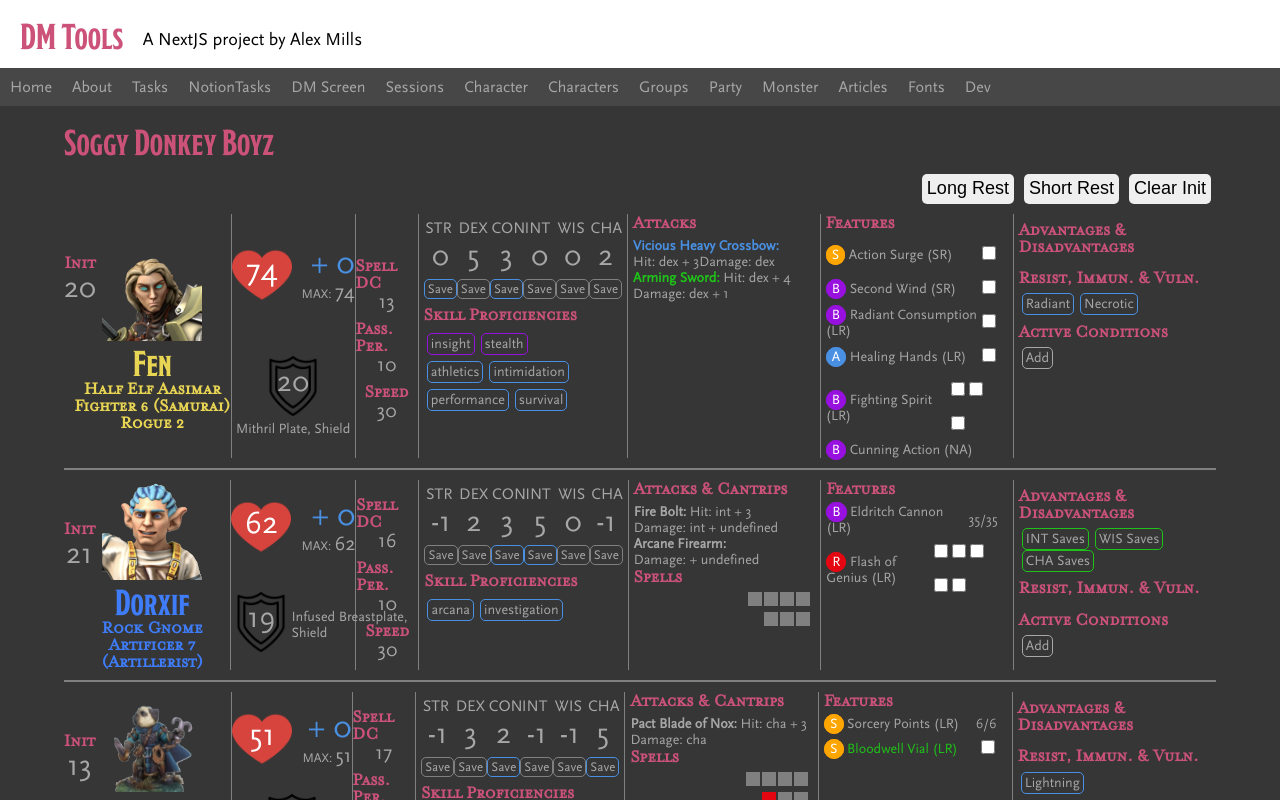
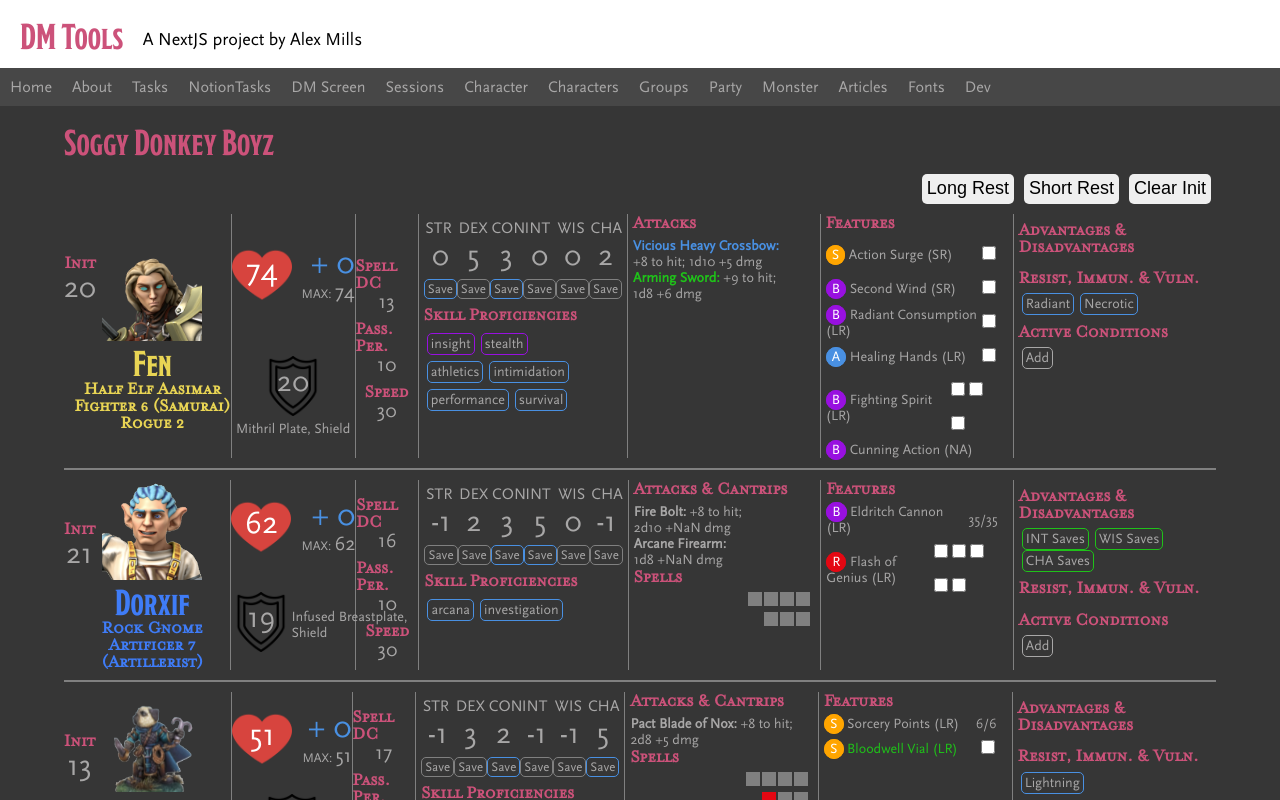
Before and after one commit to cardiacunicorn/dm-tools, a Next.js app: page /party in a window 1280 px wide. Shown: the top 800 px of the page. Built offline with nearby package versions, Linux system fonts and the light colour scheme; a web font is replaced by a local one.

Commit message:
progress on to hit and damage

```diff
--- a/components/players/Attack.tsx
+++ b/components/players/Attack.tsx
@@ -1,26 +1,38 @@
 import styles from '../../styles/Players.module.scss'
 
-const Attack = ({ pb, attack }) => {
+const Attack = ({ pb, ab, attack }) => {
 
-  var hit = pb + attack.hit_bonus
+  const hit = pb + ab + attack.hit_bonus
   let hitSection: JSX.Element = <></>;
   if (hit > -5) {
     hitSection = (
       <div className={styles.hit}>
-            Hit: {attack.attribute} {attack.hit_bonus == 0 ? '+ '+pb : '+ '+(pb+attack.hit_bonus)}
+        +{hit} to hit;&nbsp;
       </div>
     )
   }
 
+  const damageDies = attack.damage_die_quantity+'d'+attack.damage_die
+  const damageBonus = ab + attack.damage_bonus
+  var damage: string;
+  if (damageBonus != 0) {
+    damage = damageDies+' +'+damageBonus
+  } else {
+    damage = damageDies
+  }
+  let damageSection = (
+    <div className={styles.damage}>
+      {damage} dmg
+    </div>
+  )
+
   return (
       <div className={styles.attack} key={attack.name}>
-        <div className={styles.attack_name + ' ' + attack.rarity}>
+        <div className={styles.attack_name+' '+attack.rarity}>
             {attack.name}:&nbsp;
         </div>
         {hitSection}
-        <div className={styles.damage}>
-            Damage: {attack.attribute} {attack.damage_bonus == 0 ? '' : '+ '+(attack.damage_bonus)}
-        </div>
+        {damageSection}
       </div>
   )
 }
--- a/components/players/AttacksSection.tsx
+++ b/components/players/AttacksSection.tsx
@@ -1,13 +1,26 @@
 import styles from '../../styles/Players.module.scss'
 import Attack from './Attack'
 
-const AttacksSection = ({ pb, attacks }) => {
+const AttacksSection = ({ pb, attributes, attacks }) => {
+
+    // const trainingSkills = Object.entries(proficiencies.skills).filter(([key, value]) => value == 1);
 
     return (
         <div className={styles.attacks_section}>
             <div className={styles.attacks}>
                 {attacks.map((attack) => {
-                    return <Attack key={attack.name} pb={pb} attack={attack} />
+
+                    if (attack.attribute) {
+                        var ab;
+                        Object.entries(attributes).map(([key, val]) => {
+                            if(key == attack.attribute) {
+                                ab = val
+                            }
+                    })
+                        console.log(ab)
+                    }
+
+                    return <Attack key={attack.name} pb={pb} ab={ab} attack={attack} />
                 })}
             </div>
         </div>
--- a/components/players/FirepowerSection.tsx
+++ b/components/players/FirepowerSection.tsx
@@ -3,7 +3,7 @@ import AttacksSection from './AttacksSection';
 import SpellsSection from './SpellsSection';
 
 
-const FirepowerSection = ({ pb, attacks, spellcasting, type }) => {
+const FirepowerSection = ({ pb, attributes, attacks, spellcasting, type }) => {
 
     var spellSection;
     var attacksSection;
@@ -11,33 +11,33 @@ const FirepowerSection = ({ pb, attacks, spellcasting, type }) => {
         attacksSection = (
             <>
                 <h3>Attacks & Cantrips</h3>
-                <AttacksSection pb={pb} attacks={attacks} />
+                <AttacksSection pb={pb} attributes={attributes} attacks={attacks} />
             </>
         )
         spellSection = (
             <>
                 <h3>Spells</h3>
-                <SpellsSection pb={pb} spellcasting={spellcasting} />
+                <SpellsSection pb={pb} attributes={attributes} spellcasting={spellcasting} />
             </>
         )
     } else if (type == 'hybrid-caster') {
         attacksSection = (
             <>
                 <h3>Attacks & Cantrips</h3>
-                <AttacksSection pb={pb} attacks={attacks} />
+                <AttacksSection pb={pb} attributes={attributes} attacks={attacks} />
             </>
         )
         spellSection = (
             <>
                 <h3>Spells</h3>
-                <SpellsSection pb={pb} spellcasting={spellcasting} />
+                <SpellsSection pb={pb} attributes={attributes} spellcasting={spellcasting} />
             </>
         )
     } else if (type == 'martial') {
         attacksSection = (
             <>
                 <h3>Attacks</h3>
-                <AttacksSection pb={pb} attacks={attacks} />
+                <AttacksSection pb={pb} attributes={attributes} attacks={attacks} />
             </>
         )
     }
--- a/components/players/Player.tsx
+++ b/components/players/Player.tsx
@@ -24,7 +24,7 @@ export function Player({ player, ...props }: PlayerDisplay) {
             <CoreStats hp={player.hp} ac={player.ac} />
             <SecondaryStats spellsave={player.spellcasting.spellsave} passive_perception={player.passive_perception} speed={player.speed} />
             <AttributesSection attributes={player.attributes} proficiencies={player.proficiencies} />
-            <FirepowerSection pb={pb} attacks={player.attacks} spellcasting={player.spellcasting} type={player.type} />
+            <FirepowerSection pb={pb} attributes={player.attributes} attacks={player.attacks} spellcasting={player.spellcasting} type={player.type} />
             <FeaturesSection features={player.features} />
             <Effects effects={player.effects} />
         </div>
--- a/components/players/SpellsSection.tsx
+++ b/components/players/SpellsSection.tsx
@@ -1,7 +1,7 @@
 import styles from '../../styles/Players.module.scss'
 import SpellLevelDisplay from './SpellLevel'
 
-const SpellsSection = ({ pb, spellcasting }) => {
+const SpellsSection = ({ pb, attributes, spellcasting }) => {
 
     return (
         <div className={styles.spellcasting}>
```
